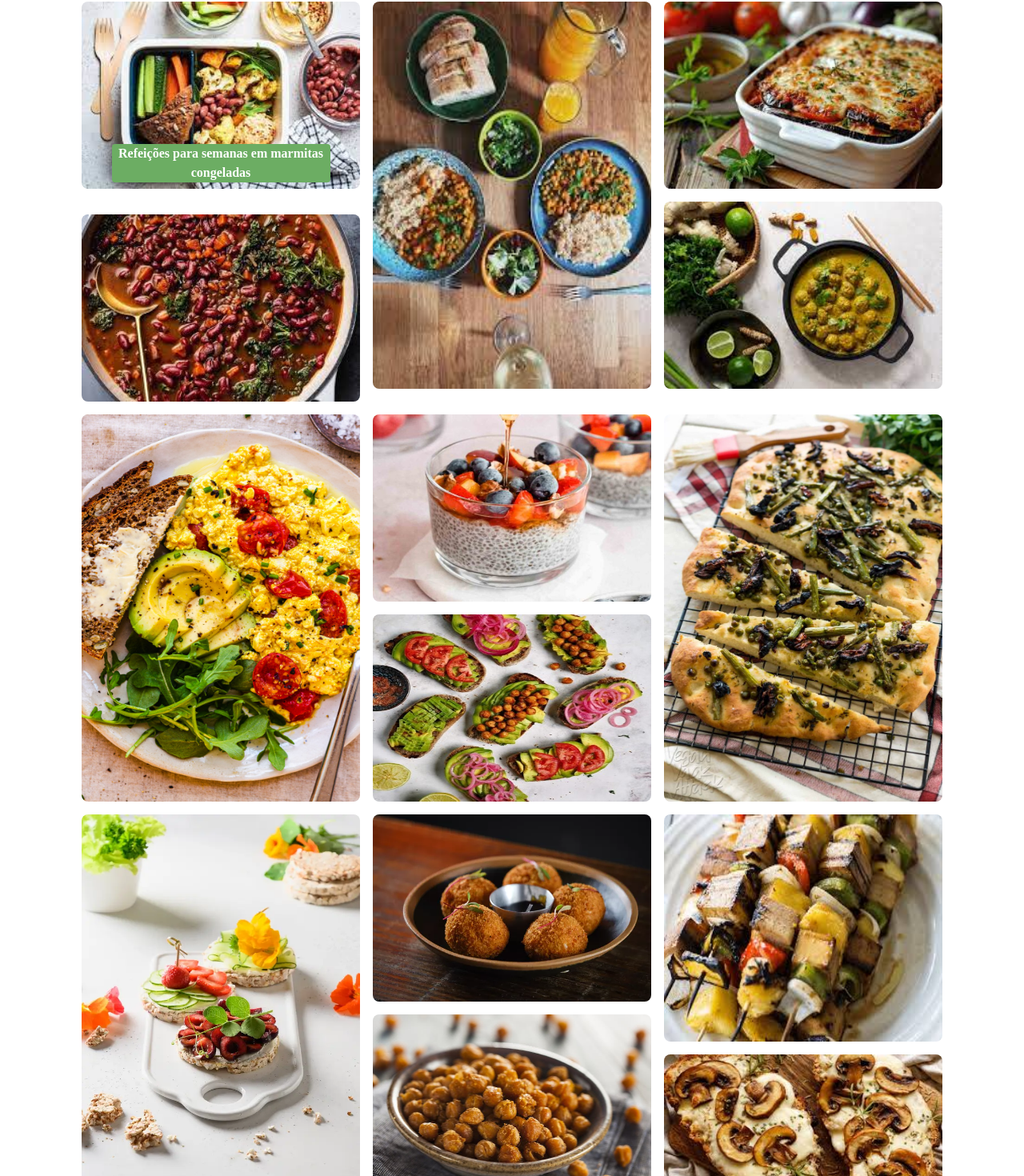
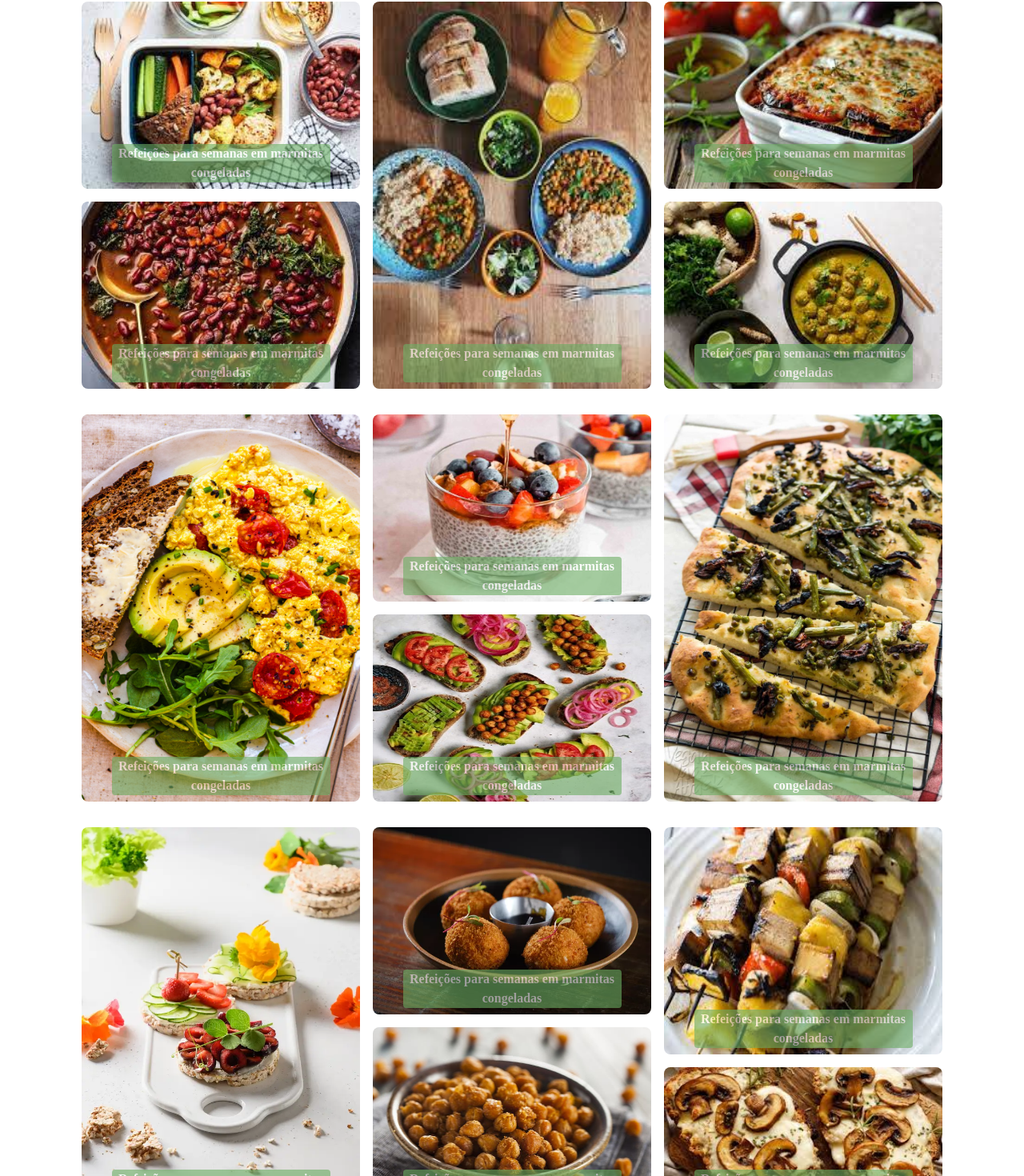
Before and after one commit to lindomarterra/chefadomicilio, a React (Vite) app: page / in a window 1280 px wide. Shown: the part 2587-4057 px from the top of the page at 80% size. Built offline with nearby package versions, Linux system fonts and the light colour scheme; a web font is replaced by a local one.

Commit message:
commit feb 5 2025

```diff
--- a/src/layout/Menu/Galeria.css
+++ b/src/layout/Menu/Galeria.css
@@ -56,6 +56,11 @@
     transform: scale(1.08);
 }
 
+.container figure figcaption{
+    transition: all linear .3s;
+    opacity: .6;
+}
+
 .container figure:hover figcaption{
-    visibility: hidden;
+    opacity: 1;
 }
--- a/src/layout/Menu/Galeria.jsx
+++ b/src/layout/Menu/Galeria.jsx
@@ -36,7 +36,7 @@ const Gallery = () => {
         {/** line one */}
         <div className="row g-0 lineAnime">
           <div className="col-md-6 col-lg-4  ">
-            <figure className="position-relative d-flex justify-content-center">
+            <figure className="position-relative d-flex justify-content-center m-0">
               <img
                 style={{ height: '250px' }}
                 src={Refeicao2}
@@ -53,136 +53,256 @@ const Gallery = () => {
                 Refeições para semanas em marmitas congeladas
               </figcaption>
             </figure>
-
-            <span>
+            <figure className="position-relative d-flex justify-content-center">
               <img
                 style={{ height: '250px' }}
                 src={Refeicao1}
                 alt="refeicao1"
                 className="d-block w-100 rounded-4 p-2"
               />
-            </span>
+              <figcaption
+                style={{
+                  fontFamily: 'var(--font-6)',
+                  backgroundColor: '#6cad63',
+                }}
+                className="position-absolute bottom-0 mb-3 z-3 text-white w-75 text-center fw-bolder rounded-1"
+              >
+                Refeições para semanas em marmitas congeladas
+              </figcaption>
+            </figure>
           </div>
           <div className="col-md-6 col-lg-4  ">
-            <span>
+            <figure className="position-relative d-flex justify-content-center">
               <img
                 style={{ height: '500px' }}
                 src={Refeicao3}
                 alt="refeicao3"
                 className="d-block w-100 rounded-4 p-2"
               />
-            </span>
+              <figcaption
+                style={{
+                  fontFamily: 'var(--font-6)',
+                  backgroundColor: '#6cad63',
+                }}
+                className="position-absolute bottom-0 mb-3 z-3 text-white w-75 text-center fw-bolder rounded-1"
+              >
+                Refeições para semanas em marmitas congeladas
+              </figcaption>
+            </figure>
           </div>
           <div className="col-md-6 col-lg-4  ">
-            <span>
+            <figure className="position-relative d-flex justify-content-center m-0">
               <img
                 style={{ height: '250px' }}
                 src={Refeicao5}
                 alt="refeicao5"
                 className="d-block w-100 rounded-4 p-2"
               />
-            </span>
-            <span>
+              <figcaption
+                style={{
+                  fontFamily: 'var(--font-6)',
+                  backgroundColor: '#6cad63',
+                }}
+                className="position-absolute bottom-0 mb-3 z-3 text-white w-75 text-center fw-bolder rounded-1"
+              >
+                Refeições para semanas em marmitas congeladas
+              </figcaption>
+            </figure>
+            <figure className="position-relative d-flex justify-content-center">
               <img
                 style={{ height: '250px' }}
                 src={Refeicao4}
                 alt="refeicao4"
                 className="d-block w-100 rounded-4 p-2"
               />
-            </span>
+              <figcaption
+                style={{
+                  fontFamily: 'var(--font-6)',
+                  backgroundColor: '#6cad63',
+                }}
+                className="position-absolute bottom-0 mb-3 z-3 text-white w-75 text-center fw-bolder rounded-1"
+              >
+                Refeições para semanas em marmitas congeladas
+              </figcaption>
+            </figure>
           </div>
         </div>
 
         {/** line two  */}
         <div className="row g-0 lineAnime">
           <div className="col-md-6 col-lg-4  ">
-            <span>
+            <figure className="position-relative d-flex justify-content-center">
               <img
                 style={{ height: '500px' }}
                 src={Brunch3}
                 alt="brunch3"
                 className="d-block w-100 rounded-4 p-2"
               />
-            </span>
+              <figcaption
+                style={{
+                  fontFamily: 'var(--font-6)',
+                  backgroundColor: '#6cad63',
+                }}
+                className="position-absolute bottom-0 mb-3 z-3 text-white w-75 text-center fw-bolder rounded-1"
+              >
+                Refeições para semanas em marmitas congeladas
+              </figcaption>
+            </figure>
           </div>
+
           <div className="col-md-6 col-lg-4  ">
-            <span>
+            <figure className="position-relative d-flex justify-content-center m-0">
               <img
                 style={{ height: '250px' }}
                 src={Brunch1}
                 alt="brunch1"
                 className="d-block w-100 rounded-4 p-2"
               />
-            </span>
+              <figcaption
+                style={{
+                  fontFamily: 'var(--font-6)',
+                  backgroundColor: '#6cad63',
+                }}
+                className="position-absolute bottom-0 mb-3 z-3 text-white w-75 text-center fw-bolder rounded-1"
+              >
+                Refeições para semanas em marmitas congeladas
+              </figcaption>
+            </figure>
 
-            <span>
+            <figure className="position-relative d-flex justify-content-center">
               <img
                 style={{ height: '250px' }}
                 src={Brunch2}
                 alt="brunch2"
                 className="d-block w-100 rounded-4 p-2"
               />
-            </span>
+              <figcaption
+                style={{
+                  fontFamily: 'var(--font-6)',
+                  backgroundColor: '#6cad63',
+                }}
+                className="position-absolute bottom-0 mb-3 z-3 text-white w-75 text-center fw-bolder rounded-1"
+              >
+                Refeições para semanas em marmitas congeladas
+              </figcaption>
+            </figure>
           </div>
           <div className="col-md-6 col-lg-4  ">
-            <span>
+            <figure className="position-relative d-flex justify-content-center">
               <img
                 style={{ height: '500px' }}
                 src={Brunch4}
                 alt="brunch4"
                 className="d-block w-100 rounded-4 p-2"
               />
-            </span>
+              <figcaption
+                style={{
+                  fontFamily: 'var(--font-6)',
+                  backgroundColor: '#6cad63',
+                }}
+                className="position-absolute bottom-0 mb-3 z-3 text-white w-75 text-center fw-bolder rounded-1"
+              >
+                Refeições para semanas em marmitas congeladas
+              </figcaption>
+            </figure>
+            <span></span>
           </div>
         </div>
 
         {/** line three */}
         <div className="row g-0 lineAnime">
           <div className="col-md-6 col-lg-4  ">
-            <span>
+            <figure className="position-relative d-flex justify-content-center">
               <img
                 style={{ height: '500px' }}
                 src={Petisco1}
                 alt="petisco1"
                 className="d-block w-100 rounded-4 p-2"
               />
-            </span>
+              <figcaption
+                style={{
+                  fontFamily: 'var(--font-6)',
+                  backgroundColor: '#6cad63',
+                }}
+                className="position-absolute bottom-0 mb-3 z-3 text-white w-75 text-center fw-bolder rounded-1"
+              >
+                Refeições para semanas em marmitas congeladas
+              </figcaption>
+            </figure>
           </div>
           <div className="col-md-6 col-lg-4  ">
-            <span>
+            <figure className="position-relative d-flex justify-content-center m-0">
               <img
                 style={{ height: '250px' }}
                 src={Petisco2}
                 alt="petisco2"
                 className="d-block w-100 rounded-4 p-2"
               />
-            </span>
-            <span>
+              <figcaption
+                style={{
+                  fontFamily: 'var(--font-6)',
+                  backgroundColor: '#6cad63',
+                }}
+                className="position-absolute bottom-0 mb-3 z-3 text-white w-75 text-center fw-bolder rounded-1"
+              >
+                Refeições para semanas em marmitas congeladas
+              </figcaption>
+            </figure>
+            <figure className="position-relative d-flex justify-content-center">
               <img
                 style={{ height: '250px' }}
                 src={Petisco3}
                 alt="petisco3"
                 className="d-block w-100 rounded-4 p-2"
               />
-            </span>
+              <figcaption
+                style={{
+                  fontFamily: 'var(--font-6)',
+                  backgroundColor: '#6cad63',
+                }}
+                className="position-absolute bottom-0 mb-3 z-3 text-white w-75 text-center fw-bolder rounded-1"
+              >
+                Refeições para semanas em marmitas congeladas
+              </figcaption>
+            </figure>
           </div>
           <div className="col-md-6 col-lg-4">
-            <span>
+            <figure className="position-relative d-flex justify-content-center m-0">
               <img
                 style={{ height: '300px' }}
                 src={Petisco6}
                 alt="petisco6"
                 className="d-block w-100 rounded-4 p-2"
               />
-            </span>
-            <span>
+              <figcaption
+                style={{
+                  fontFamily: 'var(--font-6)',
+                  backgroundColor: '#6cad63',
+                }}
+                className="position-absolute bottom-0 mb-3 z-3 text-white w-75 text-center fw-bolder rounded-1"
+              >
+                Refeições para semanas em marmitas congeladas
+              </figcaption>
+            </figure>
+
+            <figure className="position-relative d-flex justify-content-center m-0">
               <img
                 style={{ height: '200px' }}
                 src={Petisco7}
                 alt="petisco7"
                 className="d-block w-100 rounded-4 p-2"
               />
-            </span>
+              <figcaption
+                style={{
+                  fontFamily: 'var(--font-6)',
+                  backgroundColor: '#6cad63',
+                }}
+                className="position-absolute bottom-0 mb-3 z-3 text-white w-75 text-center fw-bolder rounded-1"
+              >
+                Refeições para semanas em marmitas congeladas
+              </figcaption>
+            </figure>
+
           </div>
         </div>
       </div>
```
